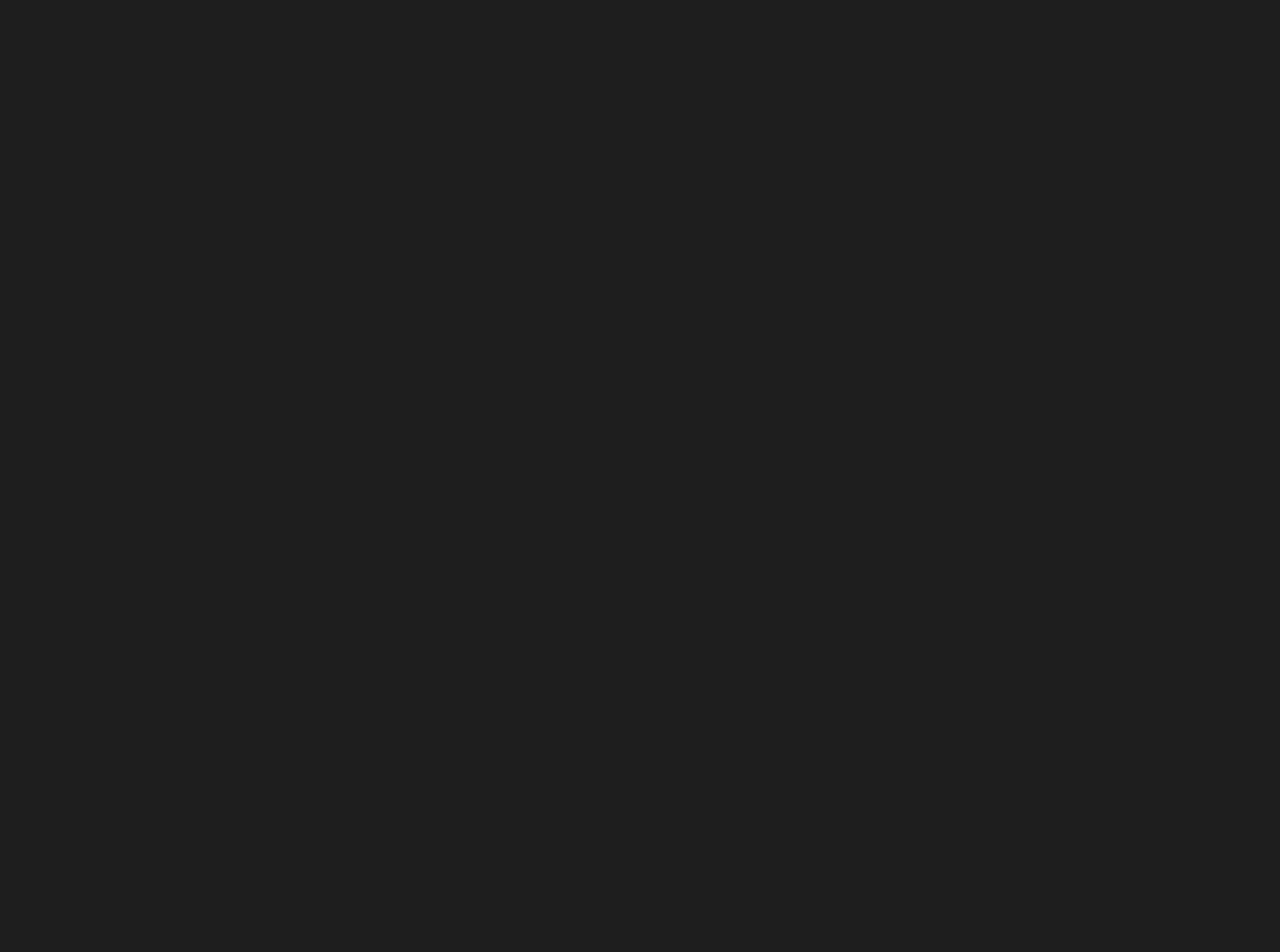
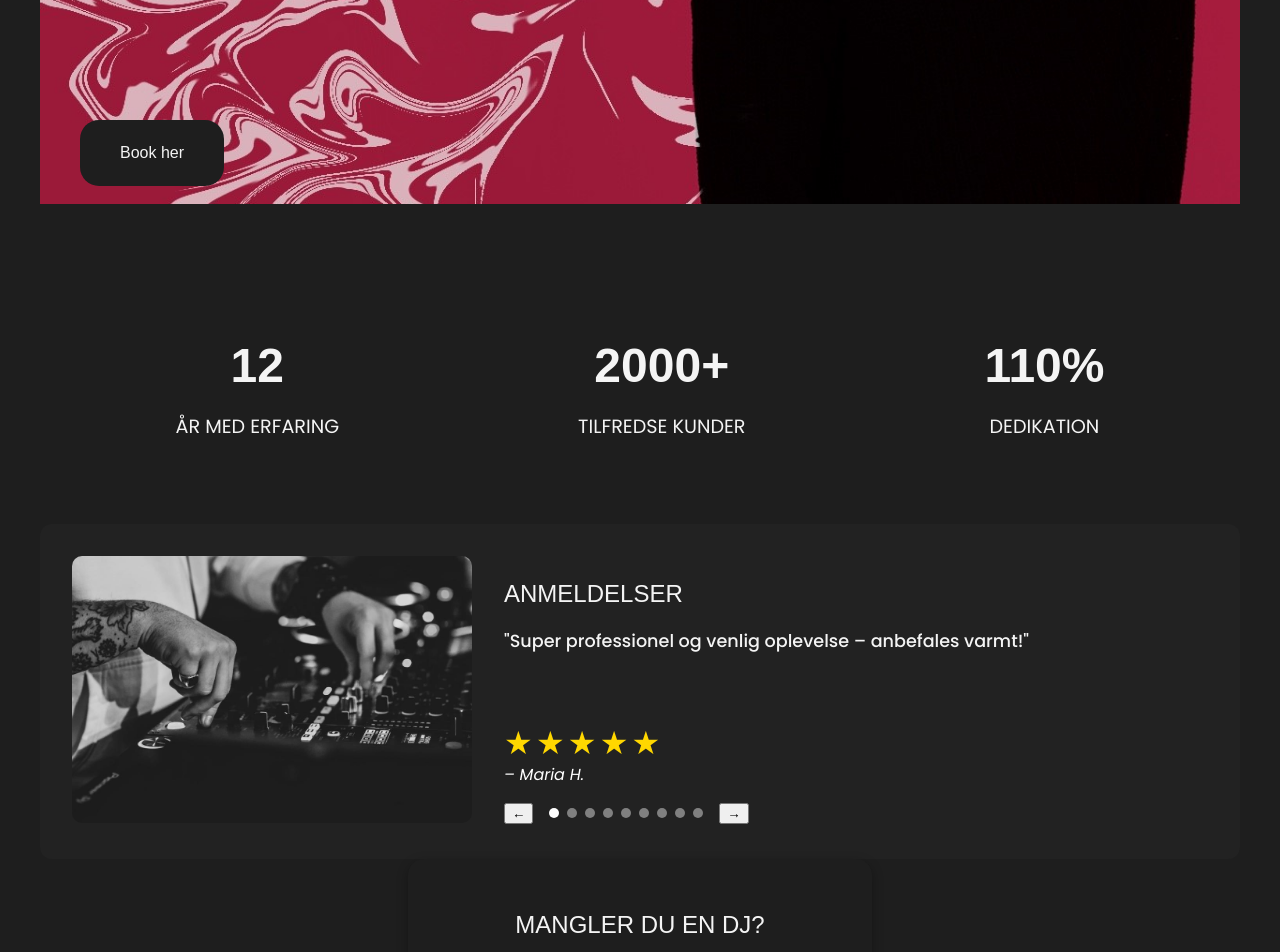
Before and after one commit to tildeth/eks_website, a Next.js app: page / in a window 1280 px wide. Shown: the part 660-1612 px from the top of the page. Before the commit the page ends 800 px from the top, so only its background shows below. Built offline with nearby package versions, Linux system fonts and the light colour scheme; a web font is replaced by a local one.

Commit message:
landing 1,0

```diff
--- a/src/app/page.jsx
+++ b/src/app/page.jsx
@@ -1,10 +1,95 @@
+"use client"
+
 import styles from "./page.module.css"
+import Button from "@/components/Button";
+import Image from "next/image";
+import StatsCounter from "@/components/StatsCounter";
+import Anmeld from "@/components/Anmeld";
+import CTACom from '@/components/CTACom';
+
 
 export default function HomePage() {
+  const buttonData =
+    {
+      text: "Book her",
+      bgColor: "#1e1e1e",
+    };
+
+   const allReviews = {
+    alle: [
+      {
+        text: "Super professionel og venlig oplevelse – anbefales varmt!",
+        name: "Maria H.",
+        stars: 5,
+      },
+      {
+        text: "Tryg og god stemning hele vejen igennem.",
+        name: "Jesper L.",
+        stars: 5,
+      },
+      {
+        text: "Fik præcis det, jeg håbede på – super oplevelse.",
+        name: "Sofie M.",
+        stars: 4,
+      },
+      {
+        text: "Effektiv og professionel – vores firmafester er blevet meget bedre.",
+        name: "Jonas – GetWhy",
+        stars: 5,
+      },
+      {
+        text: "Tydelig erfaring med erhvervskunder.",
+        name: "Martin, Frederiksberg Kommune",
+        stars: 4,
+      },
+      {
+        text: "Levede op til forventningerne til julefrokosten.",
+        name: "Jacob T.",
+        stars: 5,
+      },
+      {
+        text: "Skabte god energi i hele klubben – gæsterne elskede ham!",
+        name: "Thor, Old Irish Pub",
+        stars: 5,
+      },
+      {
+        text: "Virkelig nem at sammenarbejde med!",
+        name: "Melissa, Eventbooker",
+        stars: 5,
+      },
+      { text: "NOT Nice", name: "Jara, Old Irish Pub", stars: 1 },
+    ],
+  };
+
   return (
-    <section className={styles.hero}>
-      <h1 className={styles.title}>Velkommen til DJ Echo</h1>
-      <p className={styles.subtitle}>Din professionelle DJ til events og klubber.</p>
+    <section>
+      <section className={styles.hero}>
+      <Image
+        src="/hero.jpg"
+        alt="Hero"
+        fill
+        priority
+        className={styles.heroimg}
+      />
+      <div className={styles.overlayContent}>
+          <Button
+            text={buttonData.text}
+            backgroundColor={buttonData.bgColor}
+            className={styles.herobtn}
+          />
+      </div>
+    </section>
+    <StatsCounter />
+    <Anmeld
+    imageSrc="/landing2.jpg"
+              reviews={allReviews.alle}
+              title="Anmeldelser"/>
+              <CTACom
+                    title="Mangler du en dj?"
+                    description="Mangler du en DJ til din fest – hvad enten det er bryllup, fødselsdag eller firmaets sommerfest? Tryk på knappen og kontakt mig i dag for en uforpligtende snak og et skræddersyet tilbud!"
+                    buttonText="BOOK HER"
+                    />
     </section>
   );
+
 }
--- a/src/app/page.module.css
+++ b/src/app/page.module.css
@@ -1,15 +1,25 @@
 .hero {
-    max-width: 800px;
-    margin: 0 auto;
-    padding: 4rem 2rem;
-    text-align: center;
-  }
+  position: relative;
+  width: 100%;
+  height: 100vh;
+}
 
-  .title {
-    font-size: 3rem;
-    margin-bottom: 1rem;
-  }
+.heroimg {
+  object-fit: scale-down;
+}
 
-  .subtitle {
-    font-size: 1.25rem;
-  }
+.overlayContent {
+  position: absolute;
+  bottom: 40px;
+  left: 40px;
+  z-index: 2;
+  display: flex;
+  flex-direction: column;
+  align-items: flex-start;
+}
+
+.herobtn{
+   padding: 1.25rem 2.5rem;
+  font-size: 1.25rem;
+  border-radius: 10px;
+}
--- /dev/null
+++ b/src/components/StatsCounter.jsx
@@ -0,0 +1,82 @@
+"use client";
+import { useEffect, useRef, useState } from "react";
+import styles from "./StatsCounter.module.css";
+
+const counters = [
+  { to: 12, label: "År med erfaring", suffix: "", duration: 2000 },
+  { to: 2000, label: "Tilfredse kunder", suffix: "+", duration: 1000 }, // hurtigere!
+  { to: 110, label: "Dedikation", suffix: "%", duration: 2000 },
+];
+
+export default function StatsCounter() {
+  const [hasAnimated, setHasAnimated] = useState(false);
+  const sectionRef = useRef();
+
+  useEffect(() => {
+    const observer = new IntersectionObserver(
+      ([entry]) => {
+        if (entry.isIntersecting && !hasAnimated) {
+          setHasAnimated(true);
+        }
+      },
+      { threshold: 0.5 }
+    );
+    if (sectionRef.current) {
+      observer.observe(sectionRef.current);
+    }
+
+    return () => {
+      if (sectionRef.current) observer.unobserve(sectionRef.current);
+    };
+  }, [hasAnimated]);
+
+  return (
+    <section ref={sectionRef} className={styles.statsContainer}>
+      {counters.map((counter, i) => (
+        <StatItem
+          key={i}
+          to={counter.to}
+          label={counter.label}
+          suffix={counter.suffix}
+          duration={counter.duration}
+          animate={hasAnimated}
+        />
+      ))}
+    </section>
+  );
+}
+
+function StatItem({ to, label, suffix, duration, animate }) {
+  const [count, setCount] = useState(0);
+
+  useEffect(() => {
+    if (!animate) return;
+
+    let current = 0;
+    const steps = Math.min(to, 60);
+    const stepTime = Math.max(Math.floor(duration / steps), 10);
+    const increment = Math.ceil(to / steps);
+
+    const counter = setInterval(() => {
+      current += increment;
+      if (current >= to) {
+        setCount(to);
+        clearInterval(counter);
+      } else {
+        setCount(current);
+      }
+    }, stepTime);
+
+    return () => clearInterval(counter);
+  }, [animate, to, duration]);
+
+  return (
+    <div className={`${styles.statItem} ${animate ? styles.fadeIn : ""}`}>
+      <h1 className={styles.statNumber}>
+        {count}
+        {suffix}
+      </h1>
+      <h3 className={styles.statLabel}>{label}</h3>
+    </div>
+  );
+}
--- /dev/null
+++ b/src/components/StatsCounter.module.css
@@ -0,0 +1,47 @@
+.statsContainer {
+  display: flex;
+  justify-content: space-around;
+  align-items: center;
+  padding: 4rem 2rem;
+  background-color: var(--primary-color);
+  color: var(--secondary-color);
+  gap: 2rem;
+  flex-wrap: wrap;
+}
+
+.statItem {
+  text-align: center;
+  opacity: 0;
+  transform: translateY(20px);
+  transition: opacity 0.8s ease, transform 0.8s ease;
+}
+
+.fadeIn {
+  opacity: 1;
+  transform: translateY(0);
+}
+
+.statNumber {
+  font-size: 3rem;
+  font-weight: 700;
+  margin-bottom: 0.5rem;
+  font-family: "Lexend", sans-serif;
+}
+
+.statLabel {
+  font-size: 1.2rem;
+  font-weight: 400;
+  text-transform: uppercase;
+  font-family: "Poppins", sans-serif;
+}
+
+@media (max-width: 768px) {
+  .statsContainer {
+    flex-direction: column;
+    gap: 3rem;
+  }
+
+  .statNumber {
+    font-size: 2.5rem;
+  }
+}
```
Also changed, not shown: public/hero.jpg.
